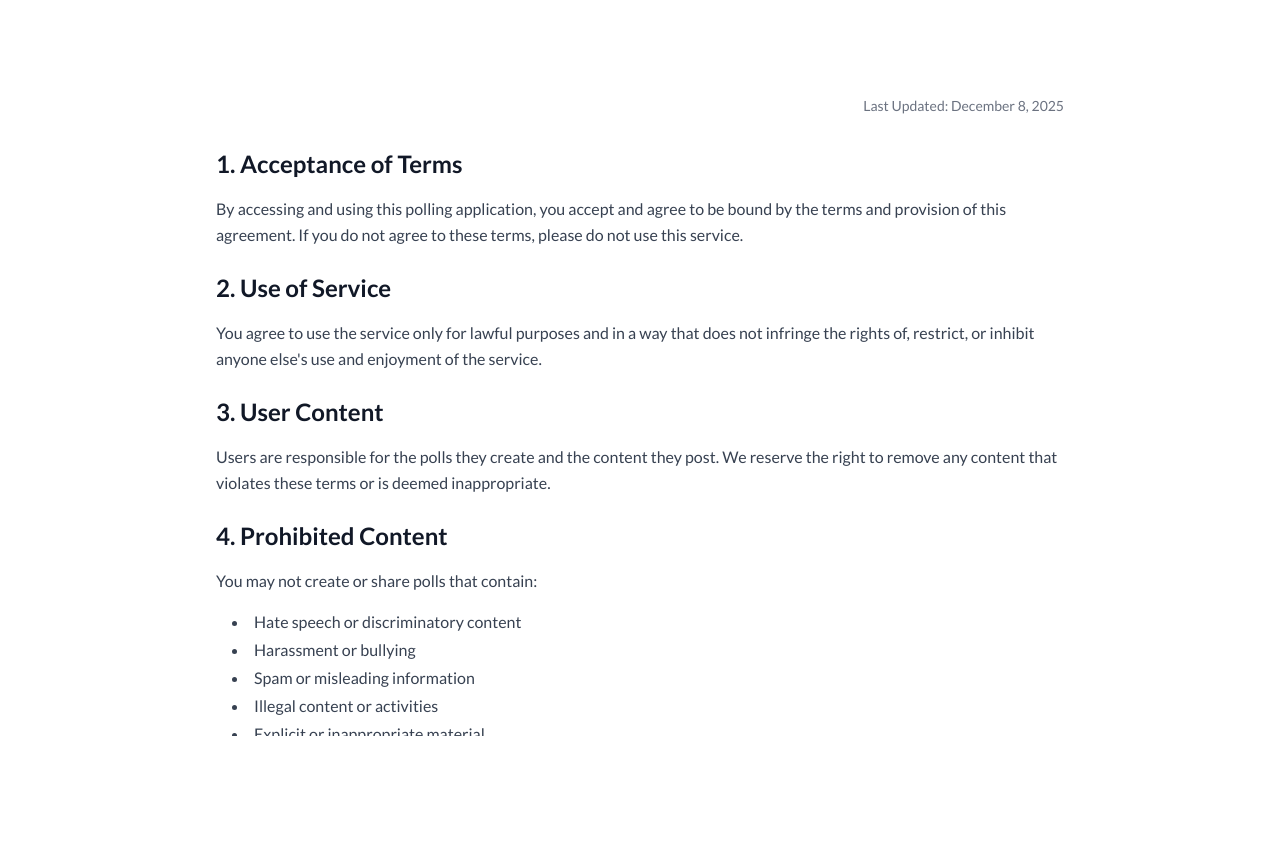
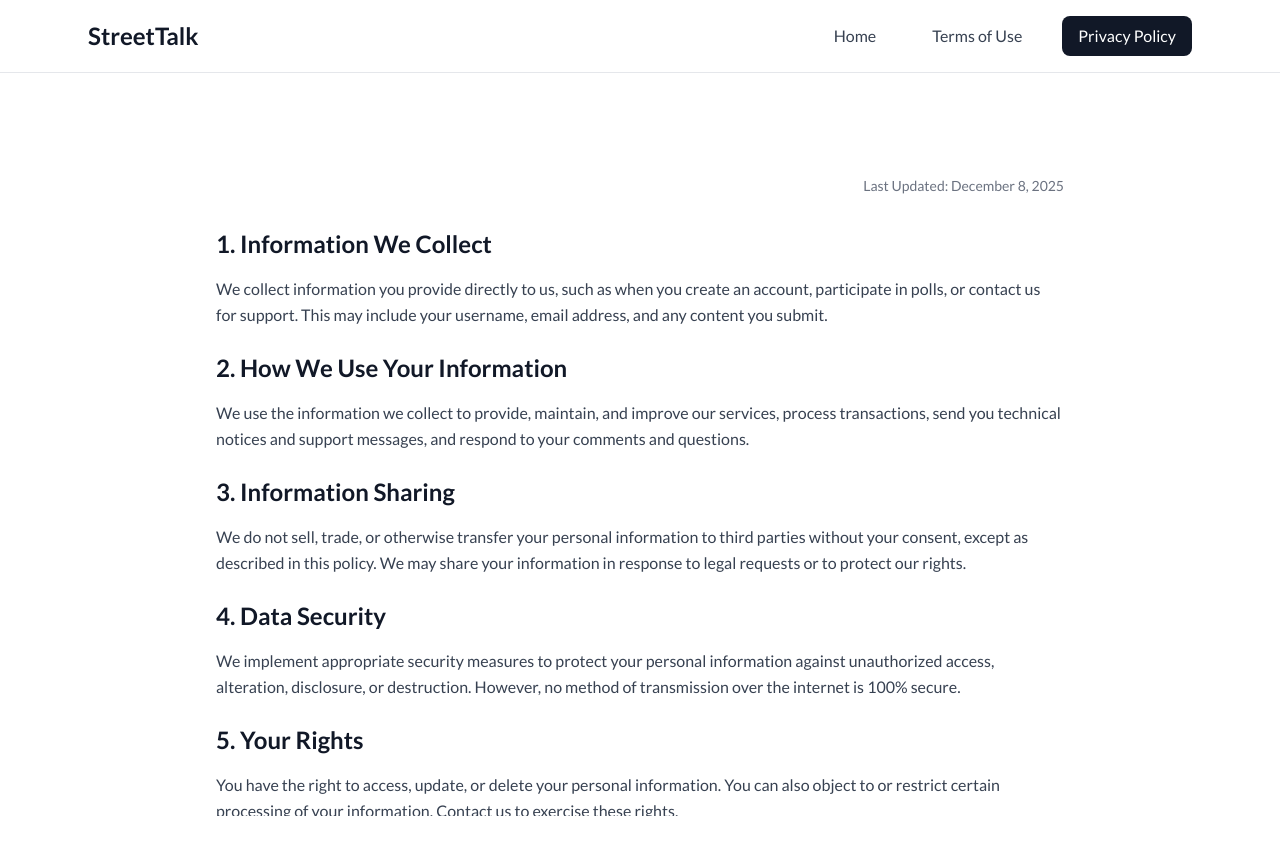
Before and after one commit to GenuinelyOptimistic/Qpoll-Website, a React (Vite) app: page /privacy in a window 1280 px wide. Shown: the top 854 px of the page. Before the commit the page ends 832 px from the top, so only its background shows below. Built offline with nearby package versions, Linux system fonts and the light colour scheme.

Commit message:
Push dummy legal pages

```diff
--- a/src/App.tsx
+++ b/src/App.tsx
@@ -1,4 +1,83 @@
+import {
+	BrowserRouter,
+	Routes,
+	Route,
+	Link,
+	useLocation,
+} from "react-router-dom";
+import { LandingPage } from "./pages/LandingPage";
 import { TermsPage } from "./pages/TermsPage";
+import { PrivacyPolicyPage } from "./pages/PrivacyPolicyPage";
+
+function Navigation() {
+	const location = useLocation();
+
+	return (
+		<nav className="absolute top-0 left-0 right-0 z-50 bg-white/90 backdrop-blur-sm border-b border-gray-200">
+			<div className="max-w-6xl mx-auto px-6 py-4">
+				<div className="flex items-center justify-between">
+					<Link
+						to="/"
+						className="text-2xl font-bold text-gray-900 hover:text-gray-600 transition-colors"
+					>
+						StreetTalk
+					</Link>
+					<div className="flex gap-6">
+						<Link
+							to="/"
+							className={`px-4 py-2 rounded-lg transition-colors ${
+								location.pathname === "/"
+									? "bg-gray-900 text-white"
+									: "text-gray-700 hover:bg-gray-100"
+							}`}
+						>
+							Home
+						</Link>
+						<Link
+							to="/terms"
+							className={`px-4 py-2 rounded-lg transition-colors ${
+								location.pathname === "/terms"
+									? "bg-gray-900 text-white"
+									: "text-gray-700 hover:bg-gray-100"
+							}`}
+						>
+							Terms of Use
+						</Link>
+						<Link
+							to="/privacy"
+							className={`px-4 py-2 rounded-lg transition-colors ${
+								location.pathname === "/privacy"
+									? "bg-gray-900 text-white"
+									: "text-gray-700 hover:bg-gray-100"
+							}`}
+						>
+							Privacy Policy
+						</Link>
+					</div>
+				</div>
+			</div>
+		</nav>
+	);
+}
+
 export function App() {
-	return <TermsPage />;
+	return (
+		<BrowserRouter>
+			<div className="relative">
+				<Navigation />
+
+				{/* Page Content */}
+				<div className="pt-20">
+					<Routes>
+						<Route path="/" element={<LandingPage />} />
+						<Route path="/terms" element={<TermsPage />} />
+						<Route
+							path="/privacy"
+							element={<PrivacyPolicyPage />}
+						/>
+					</Routes>
+				</div>
+			</div>
+		</BrowserRouter>
+	);
 }
--- a/src/components/Footer.tsx
+++ b/src/components/Footer.tsx
@@ -1,39 +1,71 @@
-import React from 'react';
-import { Twitter, Facebook } from 'lucide-react';
+import React from "react";
+import { Link } from "react-router-dom";
+import { Twitter, Facebook } from "lucide-react";
+
 export function Footer() {
-  const links = [{
-    label: 'ABOUT US',
-    href: '#'
-  }, {
-    label: 'SUPPORT',
-    href: '#'
-  }, {
-    label: 'PRIVACY',
-    href: '#'
-  }, {
-    label: 'TERMS',
-    href: '#'
-  }, {
-    label: 'BLOG',
-    href: '#'
-  }, {
-    label: 'TWITTER',
-    href: '#'
-  }, {
-    label: 'FACEBOOK',
-    href: '#'
-  }];
-  return <footer className="w-full py-8 px-6 mt-auto">
+	const links = [
+		{
+			label: "ABOUT US",
+			href: "#",
+		},
+		{
+			label: "SUPPORT",
+			href: "#",
+		},
+		{
+			label: "PRIVACY",
+			href: "/privacy",
+		},
+		{
+			label: "TERMS",
+			href: "/terms",
+		},
+		{
+			label: "BLOG",
+			href: "#",
+		},
+		{
+			label: "TWITTER",
+			href: "#",
+		},
+		{
+			label: "FACEBOOK",
+			href: "#",
+		},
+	];
+
+	return (
+		<footer className="w-full py-8 px-6 mt-auto">
 			<div className="max-w-6xl mx-auto flex flex-col md:flex-row justify-between items-center gap-6 text-[10px] tracking-widest text-gray-500 font-medium uppercase">
 				<nav className="flex flex-wrap justify-center md:justify-start gap-x-6 gap-y-3">
-          {links.map(link => <a key={link.label} href={link.href} className="hover:text-gray-900 transition-colors">
+					{links.map((link) => {
+						if (link.href.startsWith("/")) {
+							return (
+								<Link
+									key={link.label}
+									to={link.href}
+									className="hover:text-gray-900 transition-colors"
+								>
 									{link.label}
-            </a>)}
+								</Link>
+							);
+						}
+						return (
+							<a
+								key={link.label}
+								href={link.href}
+								className="hover:text-gray-900 transition-colors"
+							>
+								{link.label}
+							</a>
+						);
+					})}
 				</nav>
 
 				<div className="flex items-center gap-1">
 					<span>&copy; StreetTalk</span>
 				</div>
 			</div>
-    </footer>;
+		</footer>
+	);
 }
--- /dev/null
+++ b/src/pages/PrivacyPolicyPage.tsx
@@ -0,0 +1,114 @@
+export function PrivacyPolicyPage() {
+	return (
+		<div className="min-h-screen bg-white flex flex-col font-sans text-gray-900">
+			<main className="flex-1 max-w-4xl mx-auto w-full px-6 py-12 md:py-24">
+				<div className="overflow-y-auto max-h-[80vh] scrollbar-hide">
+					<p className="text-sm text-gray-500 mb-8 text-right">
+						Last Updated: December 8, 2025
+					</p>
+
+					<h2 className="text-2xl font-bold mb-4 text-gray-900">
+						1. Information We Collect
+					</h2>
+					<p className="text-gray-700 mb-6 leading-relaxed">
+						We collect information you provide directly to us, such
+						as when you create an account, participate in polls, or
+						contact us for support. This may include your username,
+						email address, and any content you submit.
+					</p>
+
+					<h2 className="text-2xl font-bold mb-4 text-gray-900">
+						2. How We Use Your Information
+					</h2>
+					<p className="text-gray-700 mb-6 leading-relaxed">
+						We use the information we collect to provide, maintain,
+						and improve our services, process transactions, send you
+						technical notices and support messages, and respond to
+						your comments and questions.
+					</p>
+
+					<h2 className="text-2xl font-bold mb-4 text-gray-900">
+						3. Information Sharing
+					</h2>
+					<p className="text-gray-700 mb-6 leading-relaxed">
+						We do not sell, trade, or otherwise transfer your
+						personal information to third parties without your
+						consent, except as described in this policy. We may
+						share your information in response to legal requests or
+						to protect our rights.
+					</p>
+
+					<h2 className="text-2xl font-bold mb-4 text-gray-900">
+						4. Data Security
+					</h2>
+					<p className="text-gray-700 mb-6 leading-relaxed">
+						We implement appropriate security measures to protect
+						your personal information against unauthorized access,
+						alteration, disclosure, or destruction. However, no
+						method of transmission over the internet is 100% secure.
+					</p>
+
+					<h2 className="text-2xl font-bold mb-4 text-gray-900">
+						5. Your Rights
+					</h2>
+					<p className="text-gray-700 mb-6 leading-relaxed">
+						You have the right to access, update, or delete your
+						personal information. You can also object to or restrict
+						certain processing of your information. Contact us to
+						exercise these rights.
+					</p>
+
+					<h2 className="text-2xl font-bold mb-4 text-gray-900">
+						6. Cookies and Tracking
+					</h2>
+					<p className="text-gray-700 mb-6 leading-relaxed">
+						We use cookies and similar technologies to enhance your
+						experience, analyze usage, and assist in our marketing
+						efforts. You can control cookie settings through your
+						browser preferences.
+					</p>
+
+					<h2 className="text-2xl font-bold mb-4 text-gray-900">
+						7. Third-Party Services
+					</h2>
+					<p className="text-gray-700 mb-6 leading-relaxed">
+						Our service may contain links to third-party websites or
+						services. We are not responsible for the privacy
+						practices of these external sites. Please review their
+						privacy policies before providing any information.
+					</p>
+
+					<h2 className="text-2xl font-bold mb-4 text-gray-900">
+						8. Children's Privacy
+					</h2>
+					<p className="text-gray-700 mb-6 leading-relaxed">
+						Our service is not intended for children under 13. We do
+						not knowingly collect personal information from children
+						under 13. If we become aware of such collection, we will
+						delete the information promptly.
+					</p>
+
+					<h2 className="text-2xl font-bold mb-4 text-gray-900">
+						9. Changes to This Policy
+					</h2>
+					<p className="text-gray-700 mb-6 leading-relaxed">
+						We may update this privacy policy from time to time. We
+						will notify you of any changes by posting the new policy
+						on this page and updating the "Last Updated" date.
+					</p>
+
+					<h2 className="text-2xl font-bold mb-4 text-gray-900">
+						10. Contact Us
+					</h2>
+					<p className="text-gray-700 mb-6 leading-relaxed">
+						If you have any questions about this Privacy Policy,
+						please contact us through the app's support section or
+						at privacy@example.com.
+					</p>
+
+					<div className="h-16"></div>
+				</div>
+			</main>
+		</div>
+	);
+}
```
Also changed, not shown: package.json (+6 -5 lines), 1 other file (tests, documents, lock files or other folders). Lines whose indentation alone changed are shown as unchanged.
